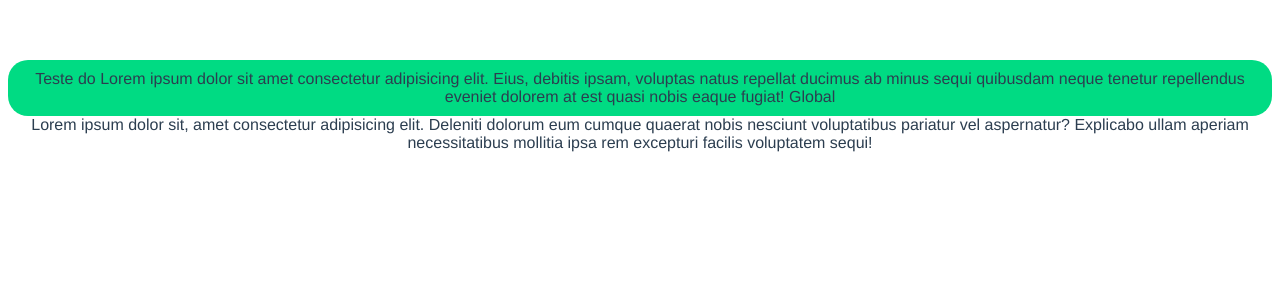
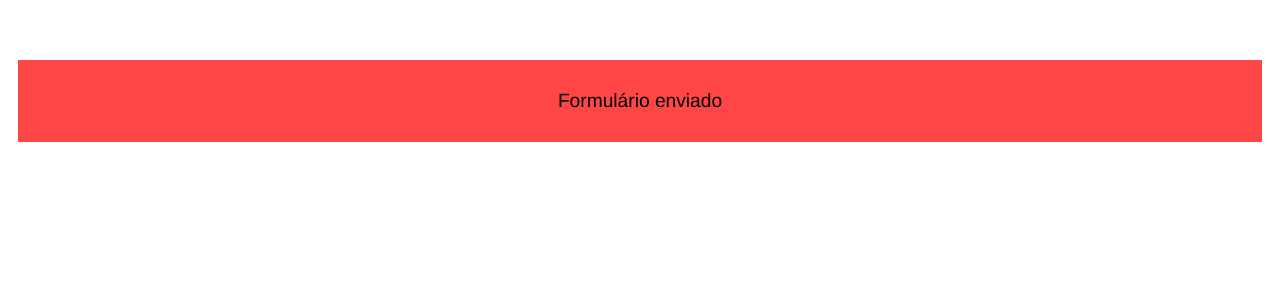
Before and after one commit to NicolasCristino/Vue-3, a Vue app in the folder app/: page / in a window 1280 px wide. Shown: the top 300 px of the page. Built offline with nearby package versions, Linux system fonts and the light colour scheme; the HTML template or start-up script is replaced by a standard one.

Commit message:
Componente filho (props)

```diff
--- a/app/src/App.vue
+++ b/app/src/App.vue
@@ -1,13 +1,11 @@
 <template>
   <div>
-    <HelloWorld></HelloWorld> <!--Componente manipulado por CSS de escopo-->
-    <BaseCard></BaseCard> <!--Componente manipulado por CSS global em ./assets/css/style.css-->
+    <UXAlert :variant="variant" :text="text"></UXAlert> <!--Componente manipulado por CSS de escopo-->
   </div>
 </template>
 
 <script>
-import BaseCard from './components/BaseCard.vue'
-import HelloWorld from './components/HelloWorld.vue'
+import UXAlert from './components/UXAlert.vue'
 
 export default {
   mounted(){
@@ -15,12 +13,12 @@ export default {
   },
   name: 'App',
   components: {
-    BaseCard, HelloWorld
+    UXAlert
   },
   data() {
     return{
-      name: 'Robb',
-      showHeader: true,
+      variant: 'danger',
+      text: 'Formulário enviado'
     }
   },
 
--- /dev/null
+++ b/app/src/components/UXAlert.vue
@@ -0,0 +1,37 @@
+<template>
+    <div :class="baseClass">
+        {{ text }}
+    </div>
+</template>
+
+<script>
+export default{
+    props: ['variant', 'text'],
+    computed: {
+        baseClass() {
+            return [
+                'alert',
+                this.variant ? `alert-${this.variant}` : ''
+            ]
+        },
+    }
+}
+
+
+</script>
+
+<style scoped>
+.alert{
+    background: lightgray;
+    color:black;
+    font-size: larger;
+    margin: 10px;
+    padding: 30px;
+}
+.alert-sucess{
+    background: skyblue;
+}
+.alert-danger{
+    background: rgb(255, 70, 70);
+}
+</style>
```
